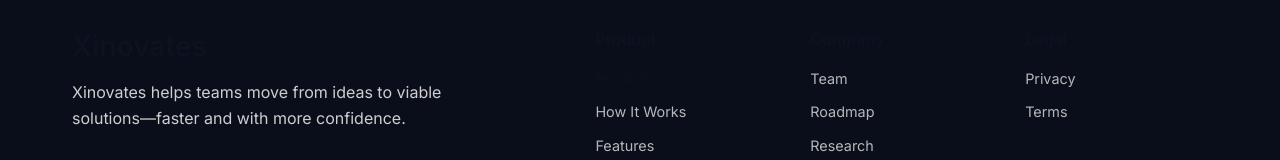
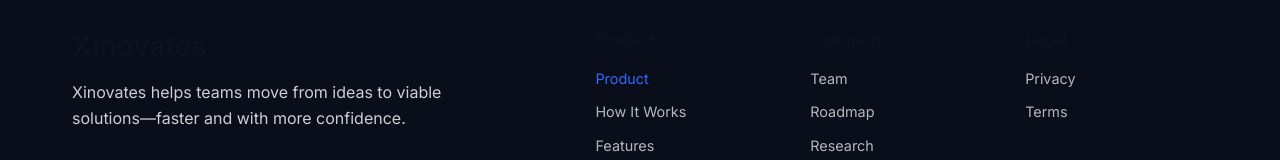
Before and after one commit to masihhashemi/xinovates, a React (Vite) app: page /terms in a window 1280 px wide. In both pictures the pointer is over the link 622 px from the left and 1852 px from the top of the page. Shown: the part 1774-1934 px from the top of the page. Built offline with nearby package versions, Linux system fonts and the light colour scheme.

Commit message:
Fix footer link hover color for better visibility

```diff
--- a/src/components/Footer.css
+++ b/src/components/Footer.css
@@ -58,7 +58,7 @@
 }
 
 .footer-column a:hover {
-  color: var(--color-white);
+  color: var(--color-blue);
   opacity: 1;
 }
 
@@ -84,7 +84,7 @@
 }
 
 .footer-social a:hover {
-  color: var(--color-white);
+  color: var(--color-blue);
 }
 
 @media (max-width: 968px) {
```
Also changed, not shown: public/favicon.svg, src/components/ThemeToggle.css (line endings or trailing spaces), src/components/ThemeToggle.jsx (line endings or trailing spaces), src/pages/TeamMemberBio.css (line endings or trailing spaces), 6 other files (tests, documents, lock files or other folders).
